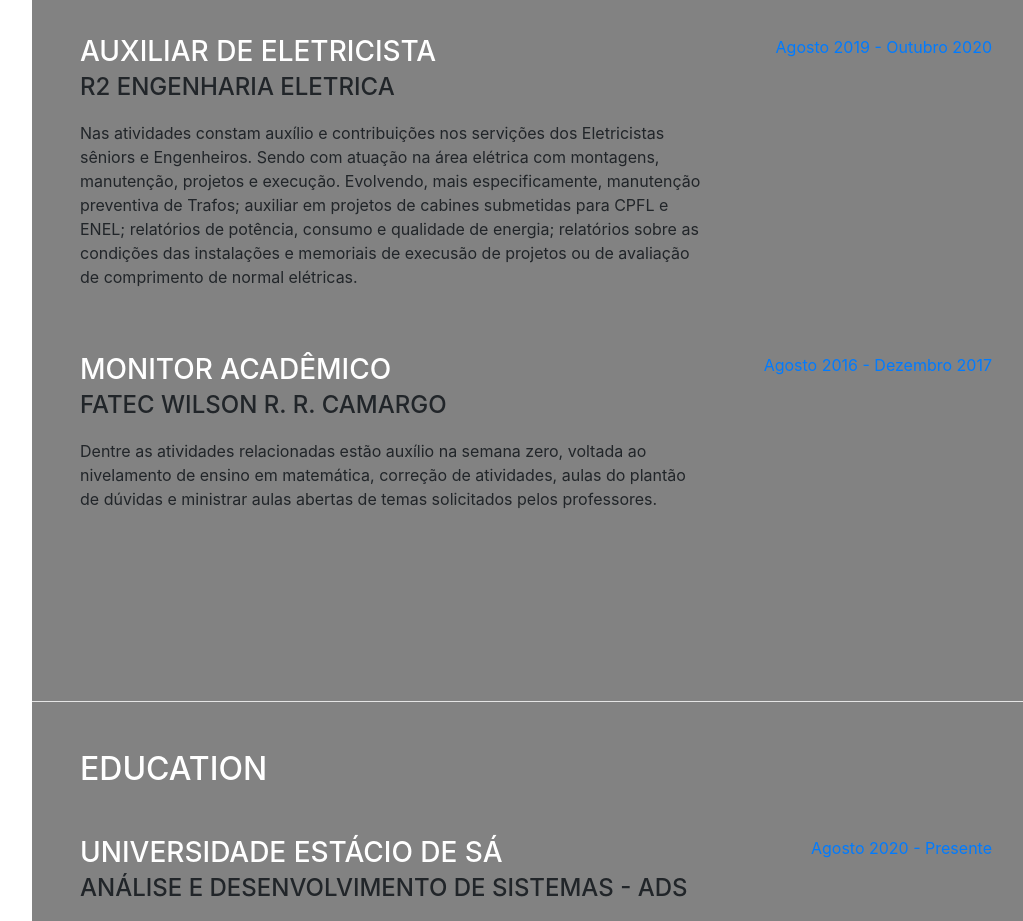
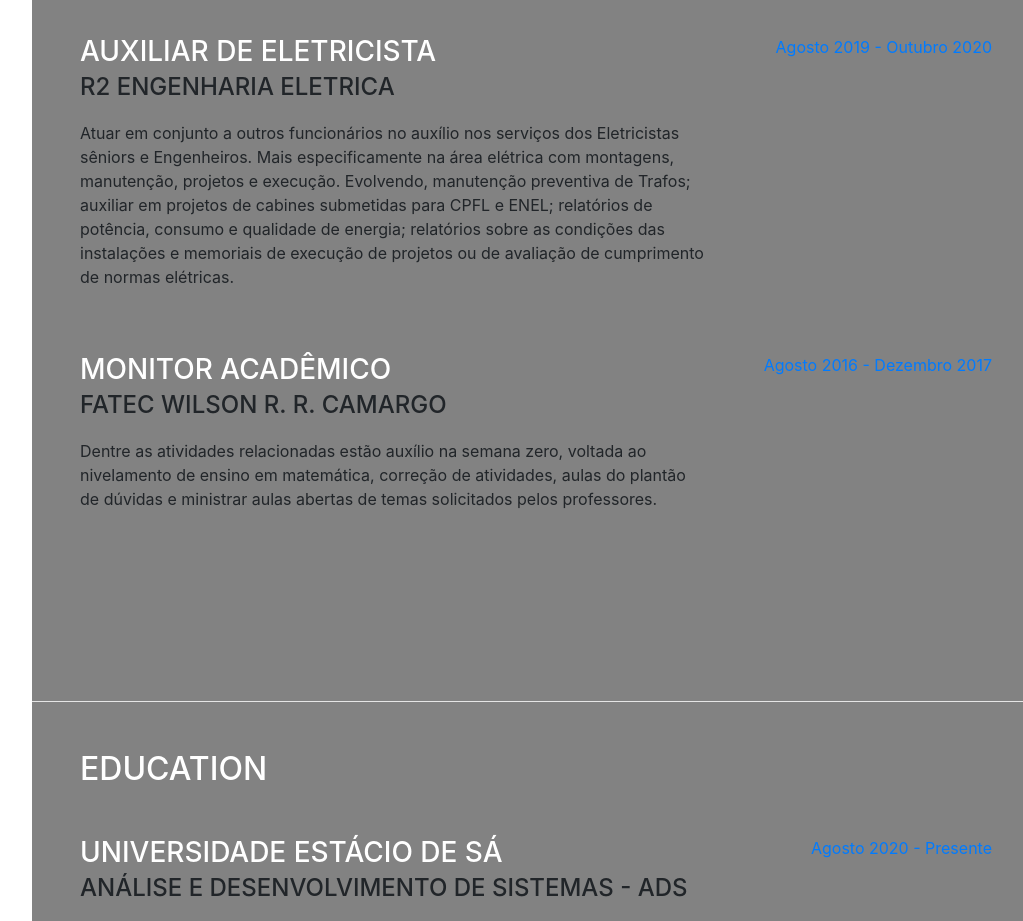
Before and after one commit to JCDMeira/jcdmeira.github.io, a website with bundled scripts: page index.html in a window 1280 px wide. Shown: the part 900-1821 px from the top of the page, without its empty margins (240-1263 px from the left). Built offline with nearby package versions, Linux system fonts and the light colour scheme; a web font is replaced by a local one.

Commit message:
Corrige cargo auxiliar de eletricista

```diff
--- a/index.html
+++ b/index.html
@@ -101,11 +101,13 @@
           <div class="resume-content">
             <h3 class="mb-0">Auxiliar de Eletricista</h3>
             <div class="subheading mb-3">R2 Engenharia Eletrica</div>
-            <p>Nas atividades constam auxílio e contribuições nos servições dos Eletricistas sêniors e Engenheiros.
-              Sendo com atuação na área elétrica com montagens, manutenção, projetos e execução. Evolvendo, mais
-              especificamente, manutenção preventiva de Trafos; auxiliar em projetos de cabines submetidas para CPFL e
-              ENEL; relatórios de potência, consumo e qualidade de energia; relatórios sobre as condições das
-              instalações e memoriais de execusão de projetos ou de avaliação de comprimento de normal elétricas. </p>
+            <p>Atuar em conjunto a outros funcionários no auxílio nos serviços dos Eletricistas
+              sêniors e Engenheiros. Mais especificamente na área elétrica com montagens, manutenção,
+              projetos e execução. Evolvendo, manutenção preventiva de Trafos; auxiliar em projetos
+              de cabines submetidas para CPFL e ENEL; relatórios de potência, consumo e qualidade de
+              energia; relatórios sobre as condições das instalações e memoriais de execução
+              de projetos ou de avaliação de cumprimento de normas elétricas.
+            </p>
           </div>
           <div class="resume-date text-md-right">
             <span class="text-primary">Agosto 2019 - Outubro 2020</span>
```
